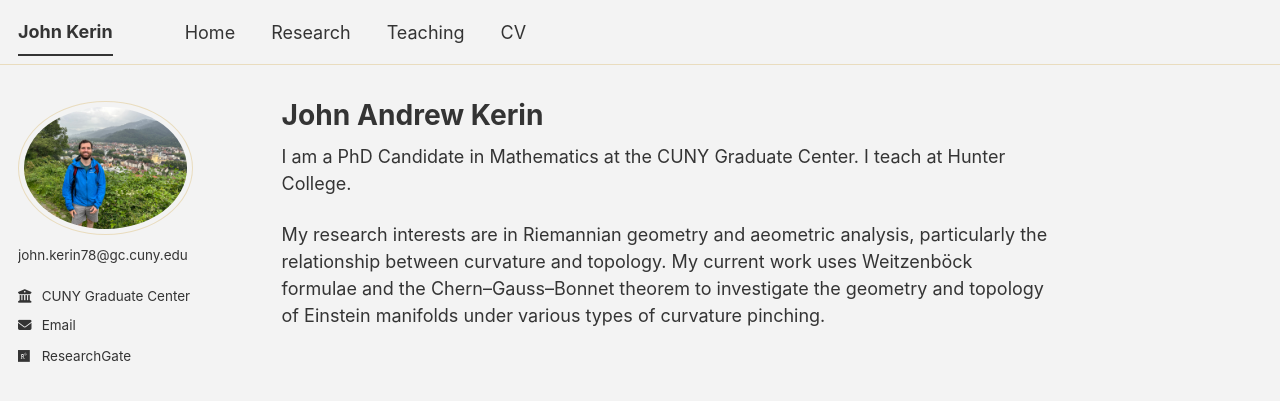
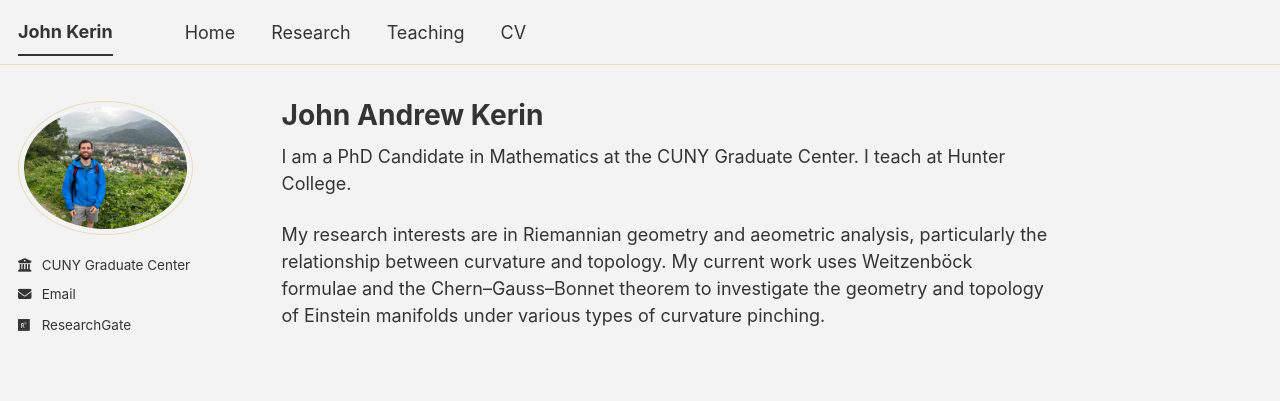
Before and after one commit to johnandrewkerin/johnandrewkerin.github.io, a Jekyll site: the page built from _pages/about.md, in a window 1280 px wide. Shown: the top 401 px of the page. Built offline with Jekyll 4.4.1, drawn with Linux system fonts in a browser that asks for light colours; a script bundle is joined from its source files by our own code; a style sheet for code colours, icons or effects is not loaded.

Commit message:
Update _config.yml

```diff
--- a/_config.yml
+++ b/_config.yml
@@ -26,7 +26,7 @@ author:
   avatar           : "freiburg.jpg"
   name             : ""
   pronouns         : # example: "she/her"
-  bio              : "john.kerin78@gc.cuny.edu"
+  bio              : ""
   location         : #"Earth"
   employer         : "CUNY Graduate Center"
   uri              : # URL
```
